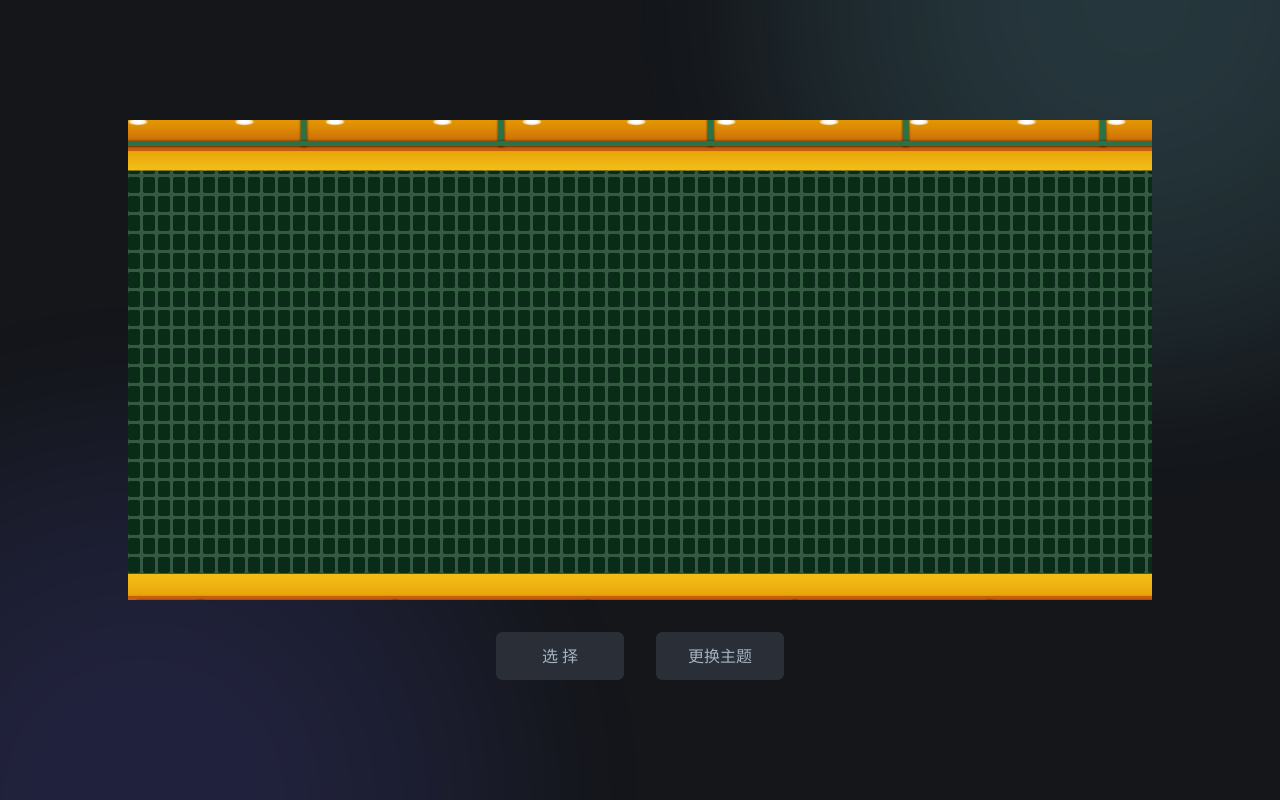
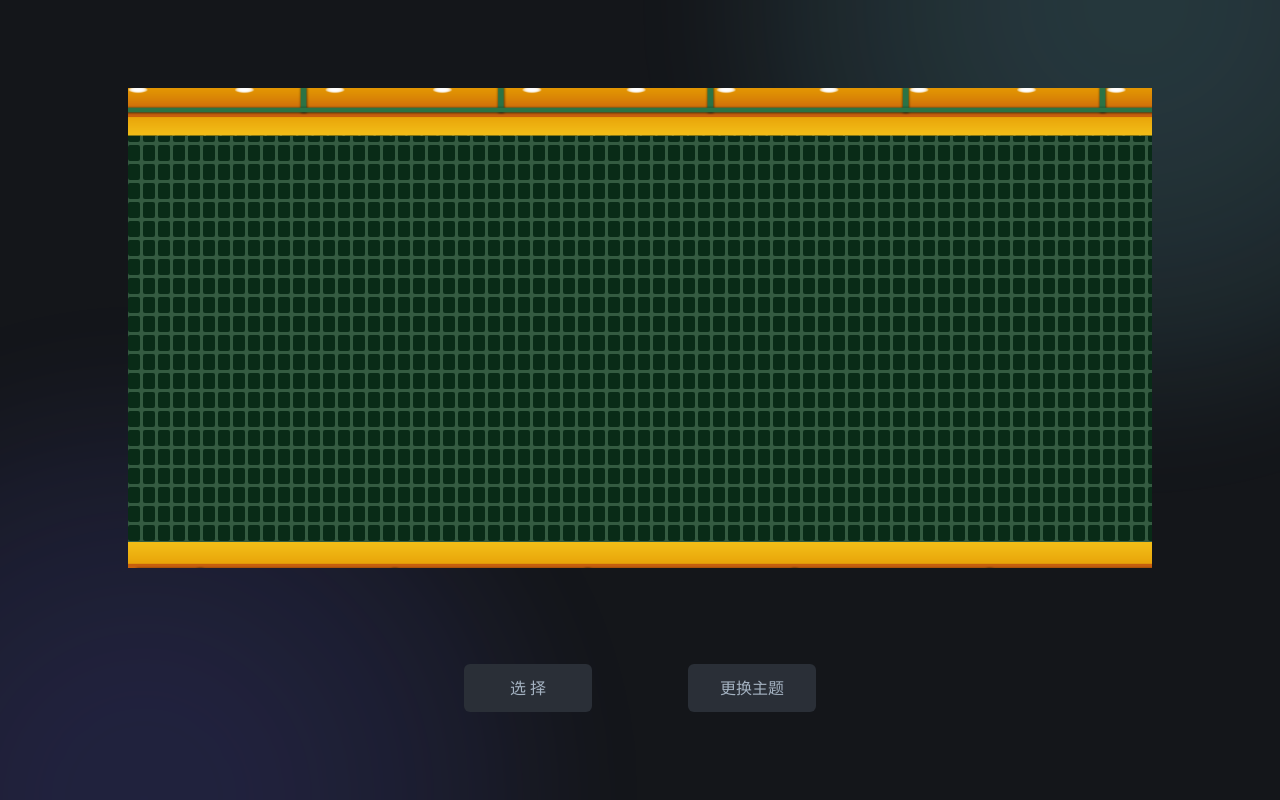
Before and after one commit to pinky-pig/what-to-eat, a Vue app: page / in a window 1280 px wide. Built offline with nearby package versions, Linux system fonts and the light colour scheme; a web font is replaced by a local one.

Commit message:
feat: add bg

```diff
--- a/src/components/ConfettiCanvas.vue
+++ b/src/components/ConfettiCanvas.vue
@@ -1,6 +1,6 @@
 <template>
   <canvas
     id="confetti"
-    class=" absolute top-0 left-0 w-full h-full"
+    class=" absolute top-0 left-0 w-full h-full z-20"
   ></canvas>
 </template>
--- a/src/views/index.vue
+++ b/src/views/index.vue
@@ -1,8 +1,8 @@
 <template>
-  <div id="container" class="  w-screen h-screen bg-[#14161a] flex flex-col items-center justify-center gap-8">
+  <div id="container" class=" w-screen h-screen bg-[#14161a] flex flex-col items-center justify-center gap-24">
     <Playground></Playground>
 
-    <div class="flex-center gap-8 z-20">
+    <div class="flex-center gap-24 z-30">
       <div class="btn" @click="select"> 选 择 </div>
       <div class="btn"> 更换主题 </div>
     </div>
--- a/src/views/playground/index.vue
+++ b/src/views/playground/index.vue
@@ -1,8 +1,8 @@
 <template>
-  <div class="w-4/5 h-3/5 z-20 rounded-xl bg-blue-200/5 relative">
+  <div class="w-4/5 h-3/5 z-10 rounded-xl bg-blue-200/5 relative">
     <!-- <img class="w-full h-full object-contain" src="@/assets/theme/one/背景.png" alt=""> -->
 
-    <img class="absolute top-0 w-full z-10" src="@/assets/theme/one/header.png" />
+    <img class="absolute top-0 w-full h-10% z-10" src="@/assets/theme/one/header.png" />
 
     <svg class="w-full h-full absolute" >
       <defs>
```
